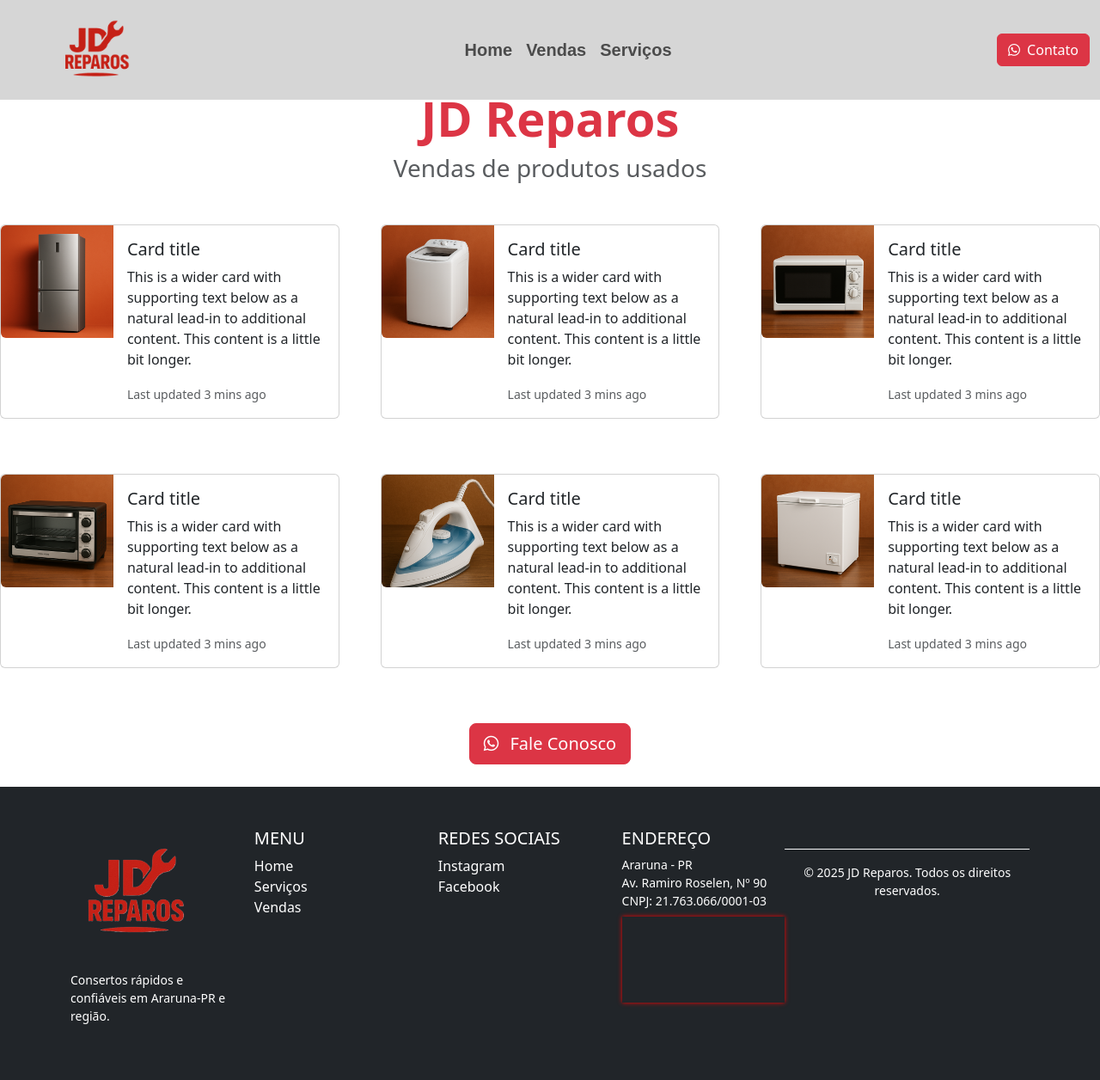
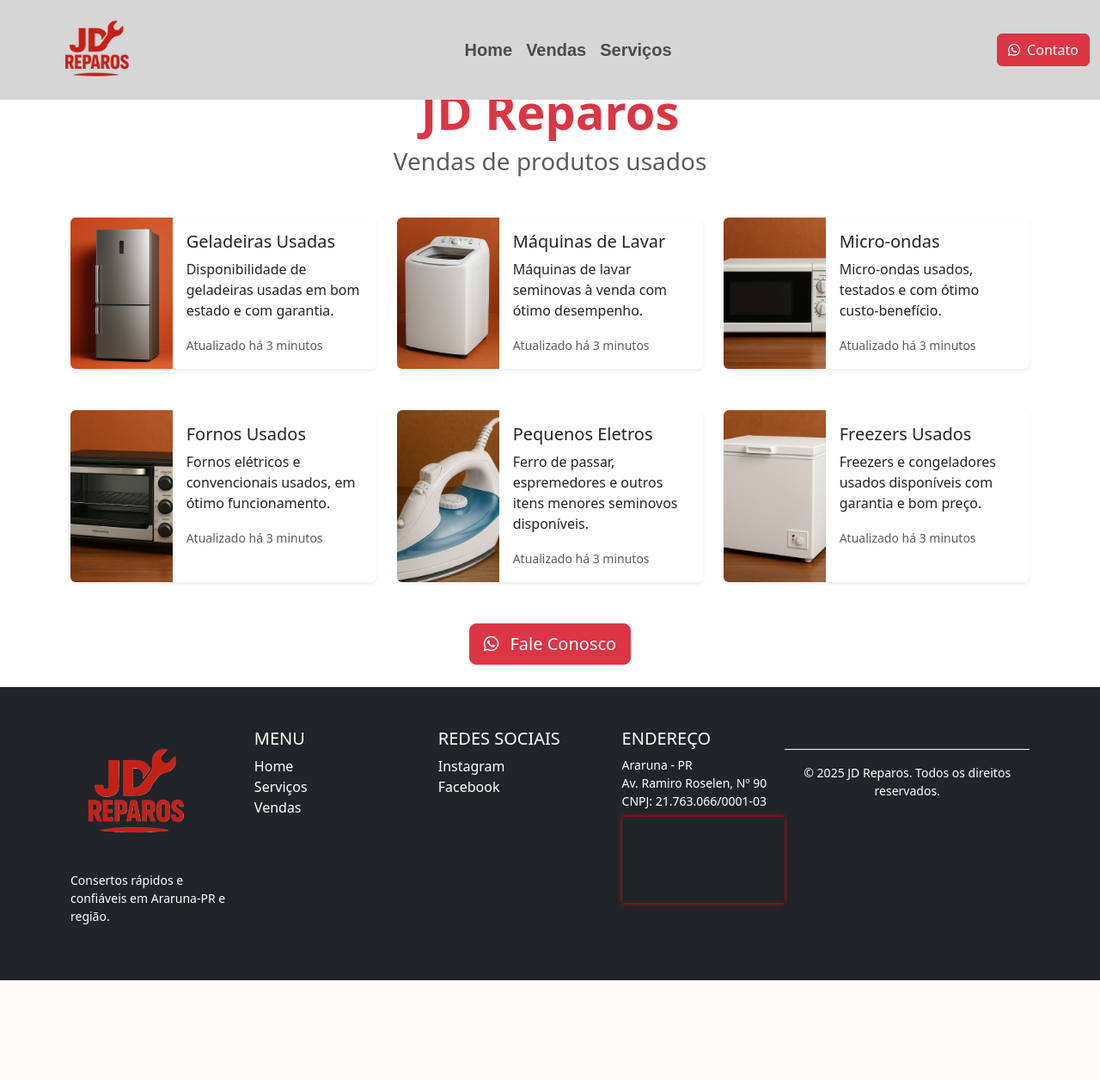
Before and after one commit to nondrack/JDreparosNovo, a PHP site: page /vendas.html in a window 1280 px wide. Shown: the whole page at 86% size. After the commit the page ends 1140 px from the top, so only its background shows below. Run offline with PHP 8.4, Linux system fonts and the light colour scheme; grey boxes are pictures that could not be loaded.

Commit message:
atualização

```diff
--- a/css/style.css
+++ b/css/style.css
@@ -3,7 +3,14 @@
   padding: 0;
 }
 main {
-  padding-top: 13vh;
+  padding-top: 12vh;
+}
+.card {
+  transition: transform 0.2s ease, box-shadow 0.2s ease;
+}
+.card:hover {
+  transform: translateY(-5px);
+  box-shadow: 0 10px 20px rgba(0, 0, 0, 0.15);
 }
 
 .img-logo {
@@ -171,7 +178,7 @@ footer a:hover {
   text-decoration: underline;
   transform: translateX(5px);
 }
-footer{
+footer {
   position: absolute;
   width: 100%;
   margin-top: 26px;
@@ -253,3 +260,9 @@ footer{
     }
   }
 }
+
+@media (max-width: 375px) {
+  main {
+    padding-top: 18vh;
+  }
+}
--- a/vendas.html
+++ b/vendas.html
@@ -9,7 +9,7 @@
   <link rel="stylesheet" href="css/style.css">
   <link rel="stylesheet" href="https://cdnjs.cloudflare.com/ajax/libs/font-awesome/6.5.0/css/all.min.css">
   <link rel="icon" href="image/logo.png" type="icon">
-  <title>Sobre</title>
+  <title>Vendas</title>
 </head>
 
 <body>
@@ -44,100 +44,126 @@
   <main>
      <h1 class="display-4 fw-bold text-danger text-center">JD Reparos</h1>
      <h3 class="text-muted text-center">Vendas de produtos usados</h3>
-    <section class="d-flex mt-5 gap-5 justify-content-center">
-      <div class="card mb-3" style="max-width: 540px;">
-        <div class="row g-0">
-          <div class="col-md-4">
-            <img src="image/geladeiraVenda.png" class="img-fluid rounded-start" alt="...">
+    <section class="container mt-5">
+  <div class="row g-4 justify-content-center">
+
+    <!-- Card: Geladeira -->
+    <div class="col-md-6 col-lg-4">
+      <div class="card h-100 shadow-sm border-0">
+        <div class="row g-0 h-100">
+          <div class="col-4">
+            <img src="image/geladeiraVenda.png" class="img-fluid rounded-start h-100 object-fit-cover" alt="Geladeira usada">
           </div>
-          <div class="col-md-8">
+          <div class="col-8">
             <div class="card-body">
-              <h5 class="card-title">Card title</h5>
-              <p class="card-text">This is a wider card with supporting text below as a natural lead-in to additional
-                content. This content is a little bit longer.</p>
-              <p class="card-text"><small class="text-body-secondary">Last updated 3 mins ago</small></p>
+              <h5 class="card-title">Geladeiras Usadas</h5>
+              <p class="card-text">Disponibilidade de geladeiras usadas em bom estado e com garantia.</p>
+              <p class="card-text"><small class="text-muted">Atualizado há 3 minutos</small></p>
             </div>
           </div>
         </div>
       </div>
-      <div class="card mb-3" style="max-width: 540px;">
-        <div class="row g-0">
-          <div class="col-md-4">
-            <img src="image/MaquinaDeLavar.png" class="img-fluid rounded-start" alt="...">
+    </div>
+
+    <!-- Card: Máquina de lavar -->
+    <div class="col-md-6 col-lg-4">
+      <div class="card h-100 shadow-sm border-0">
+        <div class="row g-0 h-100">
+          <div class="col-4">
+            <img src="image/MaquinaDeLavar.png" class="img-fluid rounded-start h-100 object-fit-cover" alt="Máquina de lavar usada">
           </div>
-          <div class="col-md-8">
+          <div class="col-8">
             <div class="card-body">
-              <h5 class="card-title">Card title</h5>
-              <p class="card-text">This is a wider card with supporting text below as a natural lead-in to additional
-                content. This content is a little bit longer.</p>
-              <p class="card-text"><small class="text-body-secondary">Last updated 3 mins ago</small></p>
+              <h5 class="card-title">Máquinas de Lavar</h5>
+              <p class="card-text">Máquinas de lavar seminovas à venda com ótimo desempenho.</p>
+              <p class="card-text"><small class="text-muted">Atualizado há 3 minutos</small></p>
             </div>
           </div>
         </div>
       </div>
-      <div class="card mb-3" style="max-width: 540px;">
-        <div class="row g-0">
-          <div class="col-md-4">
-            <img src="image/microondasVendas.png" class="img-fluid rounded-start" alt="...">
+    </div>
+
+    <!-- Card: Micro-ondas -->
+    <div class="col-md-6 col-lg-4">
+      <div class="card h-100 shadow-sm border-0">
+        <div class="row g-0 h-100">
+          <div class="col-4">
+            <img src="image/microondasVendas.png" class="img-fluid rounded-start h-100 object-fit-cover" alt="Micro-ondas usado">
           </div>
-          <div class="col-md-8">
+          <div class="col-8">
             <div class="card-body">
-              <h5 class="card-title">Card title</h5>
-              <p class="card-text">This is a wider card with supporting text below as a natural lead-in to additional
-                content. This content is a little bit longer.</p>
-              <p class="card-text"><small class="text-body-secondary">Last updated 3 mins ago</small></p>
+              <h5 class="card-title">Micro-ondas</h5>
+              <p class="card-text">Micro-ondas usados, testados e com ótimo custo-benefício.</p>
+              <p class="card-text"><small class="text-muted">Atualizado há 3 minutos</small></p>
             </div>
           </div>
         </div>
       </div>
-    </section>
-    <section class="d-flex mt-5 gap-5 justify-content-center mb-5">
-      <div class="card mb-3" style="max-width: 540px;">
-        <div class="row g-0">
-          <div class="col-md-4">
-            <img src="image/fornoVendas.png" class="img-fluid rounded-start" alt="...">
+    </div>
+
+  </div>
+</section>
+
+    <section class="container mt-5 mb-5">
+  <div class="row g-4 justify-content-center">
+
+    <!-- Card: Forno -->
+    <div class="col-md-6 col-lg-4">
+      <div class="card h-100 shadow-sm border-0">
+        <div class="row g-0 h-100">
+          <div class="col-4">
+            <img src="image/fornoVendas.png" class="img-fluid rounded-start h-100 object-fit-cover" alt="Forno elétrico usado">
           </div>
-          <div class="col-md-8">
+          <div class="col-8">
             <div class="card-body">
-              <h5 class="card-title">Card title</h5>
-              <p class="card-text">This is a wider card with supporting text below as a natural lead-in to additional
-                content. This content is a little bit longer.</p>
-              <p class="card-text"><small class="text-body-secondary">Last updated 3 mins ago</small></p>
+              <h5 class="card-title">Fornos Usados</h5>
+              <p class="card-text">Fornos elétricos e convencionais usados, em ótimo funcionamento.</p>
+              <p class="card-text"><small class="text-muted">Atualizado há 3 minutos</small></p>
             </div>
           </div>
         </div>
       </div>
-      <div class="card mb-3" style="max-width: 540px;">
-        <div class="row g-0">
-          <div class="col-md-4">
-            <img src="image/ferroVendas.png" class="img-fluid rounded-start" alt="...">
+    </div>
+
+    <!-- Card: Produtos menores -->
+    <div class="col-md-6 col-lg-4">
+      <div class="card h-100 shadow-sm border-0">
+        <div class="row g-0 h-100">
+          <div class="col-4">
+            <img src="image/ferroVendas.png" class="img-fluid rounded-start h-100 object-fit-cover" alt="Ferro de passar e outros itens pequenos">
           </div>
-          <div class="col-md-8">
+          <div class="col-8">
             <div class="card-body">
-              <h5 class="card-title">Card title</h5>
-              <p class="card-text">This is a wider card with supporting text below as a natural lead-in to additional
-                content. This content is a little bit longer.</p>
-              <p class="card-text"><small class="text-body-secondary">Last updated 3 mins ago</small></p>
+              <h5 class="card-title">Pequenos Eletros</h5>
+              <p class="card-text">Ferro de passar, espremedores e outros itens menores seminovos disponíveis.</p>
+              <p class="card-text"><small class="text-muted">Atualizado há 3 minutos</small></p>
             </div>
           </div>
         </div>
       </div>
-      <div class="card mb-3" style="max-width: 540px;">
-        <div class="row g-0">
-          <div class="col-md-4">
-            <img src="image/freezarVendas.png" class="img-fluid rounded-start" alt="...">
+    </div>
+
+    <!-- Card: Freezer -->
+    <div class="col-md-6 col-lg-4">
+      <div class="card h-100 shadow-sm border-0">
+        <div class="row g-0 h-100">
+          <div class="col-4">
+            <img src="image/freezarVendas.png" class="img-fluid rounded-start h-100 object-fit-cover" alt="Freezer usado">
           </div>
-          <div class="col-md-8">
+          <div class="col-8">
             <div class="card-body">
-              <h5 class="card-title">Card title</h5>
-              <p class="card-text">This is a wider card with supporting text below as a natural lead-in to additional
-                content. This content is a little bit longer.</p>
-              <p class="card-text"><small class="text-body-secondary">Last updated 3 mins ago</small></p>
+              <h5 class="card-title">Freezers Usados</h5>
+              <p class="card-text">Freezers e congeladores usados disponíveis com garantia e bom preço.</p>
+              <p class="card-text"><small class="text-muted">Atualizado há 3 minutos</small></p>
             </div>
           </div>
         </div>
       </div>
-    </section>
+    </div>
+
+  </div>
+</section>
+
     <section class="text-center">
        <a href="formulario.html" class="btn btn-danger btn-lg"><i class="fab fa-whatsapp me-2"></i> Fale
               Conosco</a>
```
